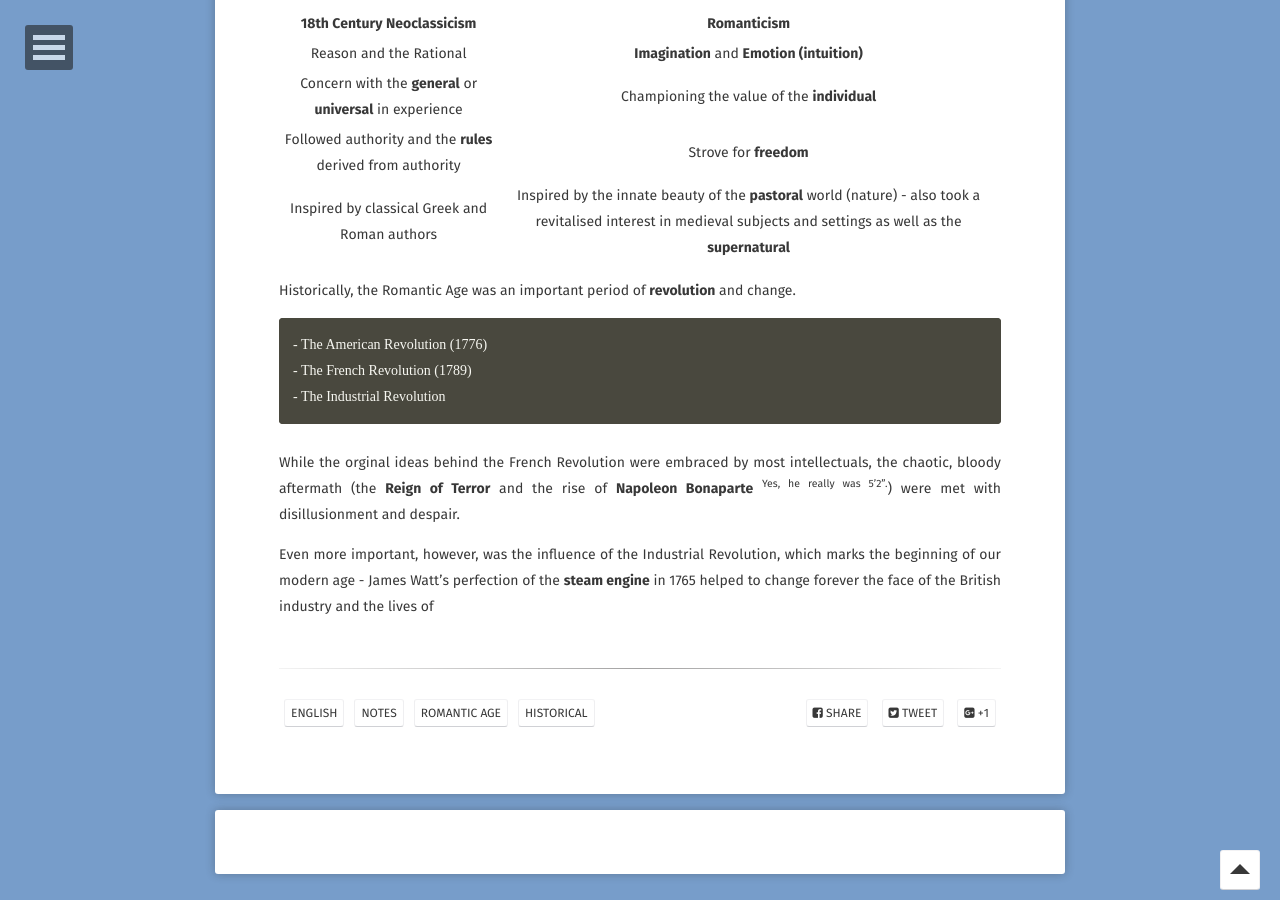
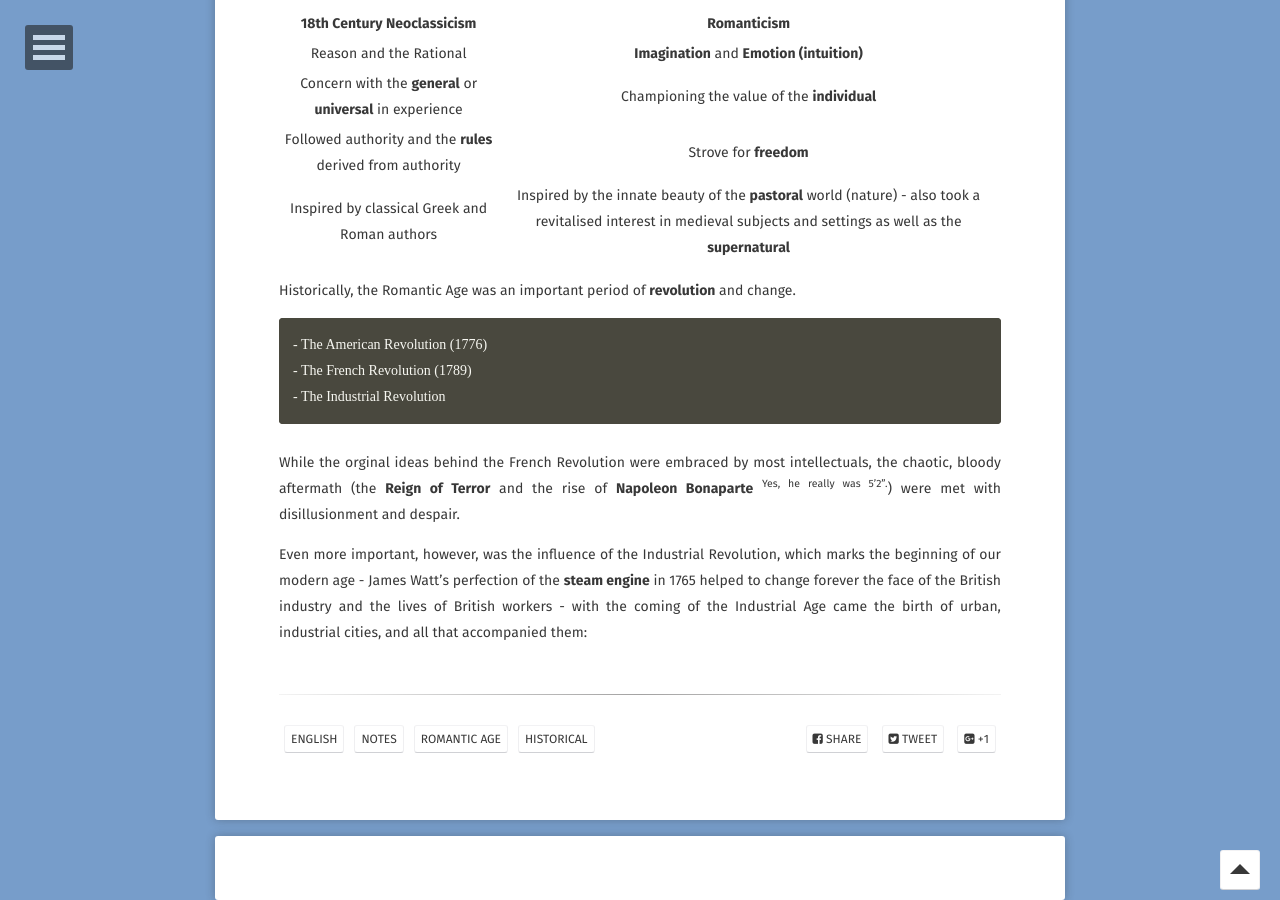
Before and after one commit to EthenStrine/site, a Jekyll site: the page built from _posts/2019-03-13-romantic-age.md, in a window 1280 px wide and 900 px high, scrolled down 992 px. Built offline with Jekyll 4.4.1, drawn with Linux system fonts in a browser that asks for light colours; some web fonts are replaced; comment, search, counter and statistics services are not loaded.

Commit message:
Update 2019-03-13-romantic-age.md

```diff
--- a/_posts/2019-03-13-romantic-age.md
+++ b/_posts/2019-03-13-romantic-age.md
@@ -37,4 +37,4 @@ Historically, the Romantic Age was an important period of **revolution** and cha
 
 While the orginal ideas behind the French Revolution were embraced by most intellectuals, the chaotic, bloody aftermath (the **Reign of Terror** and the rise of **Napoleon Bonaparte** <sup>Yes, he really was 5'2".</sup>) were met with disillusionment and despair.
 
-Even more important, however, was the influence of the Industrial Revolution, which marks the beginning of our modern age - James Watt's perfection of the **steam engine** in 1765 helped to change forever the face of the British industry and the lives of
+Even more important, however, was the influence of the Industrial Revolution, which marks the beginning of our modern age - James Watt's perfection of the **steam engine** in 1765 helped to change forever the face of the British industry and the lives of British workers - with the coming of the Industrial Age came the birth of urban, industrial cities, and all that accompanied them:
```
